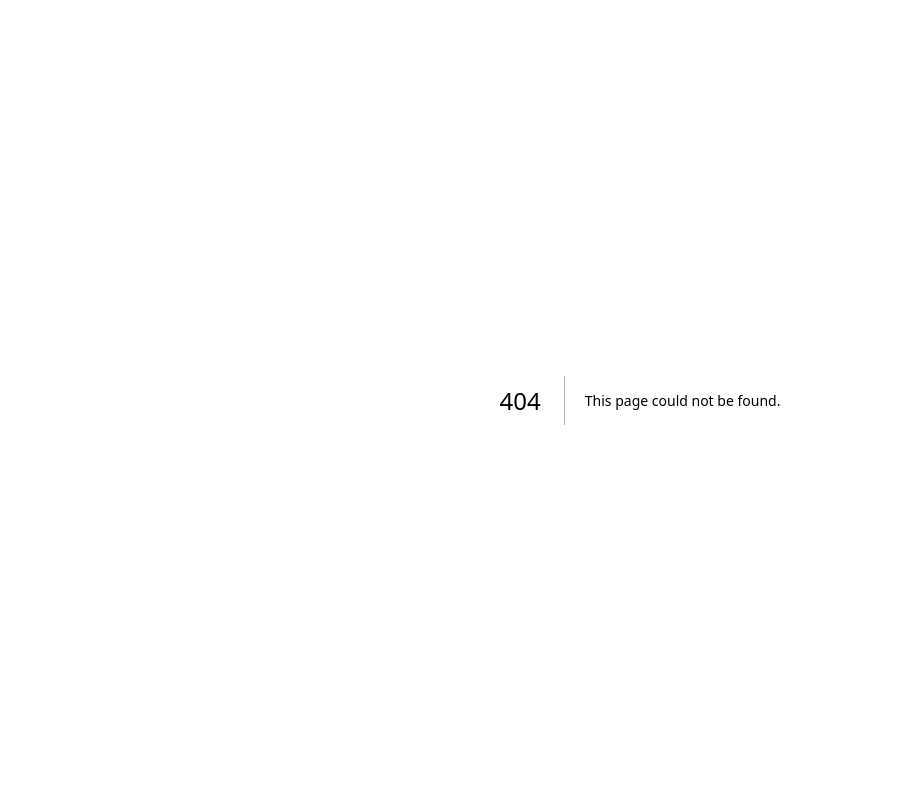
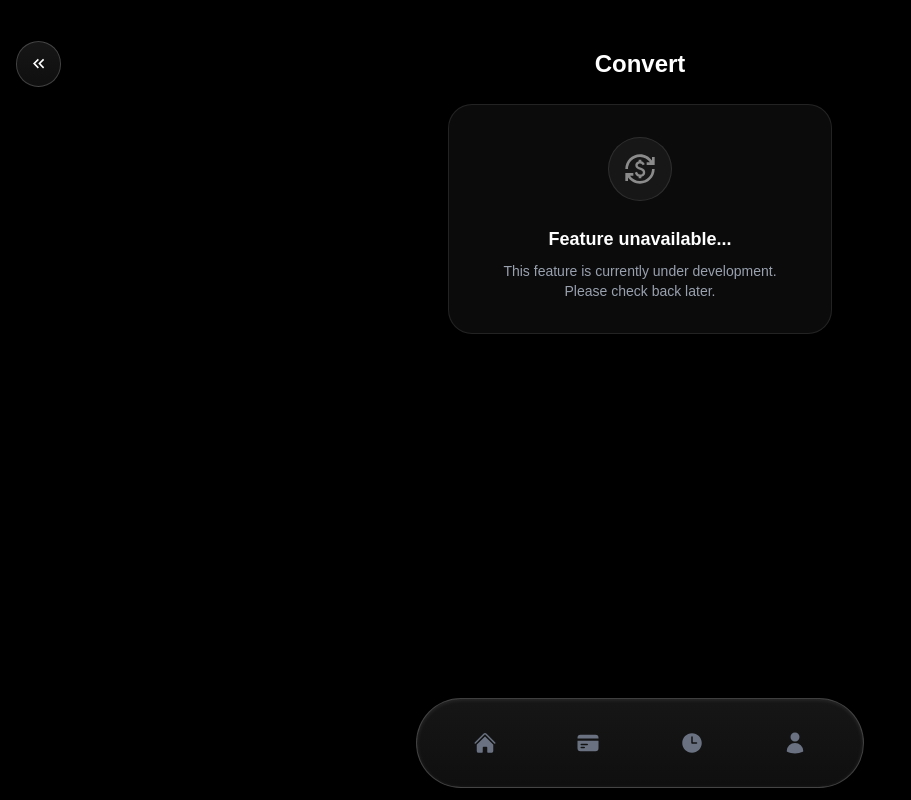
Before and after one commit to paywiththunder/Thunderpay, a Next.js app: page /crypto/convert in a window 1280 px wide. Before the commit this address had no page. Shown: the whole page, without its empty margins (0-911 px from the left). Built offline with nearby package versions, Linux system fonts and the light colour scheme.

Commit message:
added convert oage

```diff
--- /dev/null
+++ b/src/app/(app)/crypto/convert/page.tsx
@@ -0,0 +1,36 @@
+"use client";
+import React from "react";
+import { useRouter } from "next/navigation";
+import { MdOutlineKeyboardDoubleArrowLeft, MdCurrencyExchange } from "react-icons/md";
+
+const ConvertPage = () => {
+    const router = useRouter();
+
+    return (
+        <div className="flex flex-col w-full flex-1 py-6">
+            <header className="relative flex items-center justify-center px-4 py-6">
+                <button
+                    onClick={() => router.back()}
+                    className="absolute left-4 p-3 rounded-full bg-linear-to-b from-[#161616] to-[#0F0F0F] text-[1.2rem] border border-white/20 cursor-pointer hover:bg-white/5 transition-colors"
+                >
+                    <MdOutlineKeyboardDoubleArrowLeft className="text-white" />
+                </button>
+                <h1 className="text-xl md:text-2xl font-bold text-white">Convert</h1>
+            </header>
+
+            <div className="flex flex-col items-center justify-center flex-1 px-4 text-center">
+                <div className="p-8 rounded-3xl bg-[#161616]/50 border border-white/10 flex flex-col items-center max-w-sm w-full">
+                    <div className="w-16 h-16 rounded-full bg-white/5 flex items-center justify-center mb-6 border border-white/10">
+                        <MdCurrencyExchange className="w-8 h-8 text-white/50" />
+                    </div>
+                    <div className="text-white text-lg font-semibold mb-2">Feature unavailable...</div>
+                    <p className="text-gray-400 text-sm">
+                        This feature is currently under development. Please check back later.
+                    </p>
+                </div>
+            </div>
+        </div>
+    );
+};
+
+export default ConvertPage;
--- a/src/app/(app)/crypto/tokens/[symbol]/page.tsx
+++ b/src/app/(app)/crypto/tokens/[symbol]/page.tsx
@@ -110,7 +110,7 @@ export default function TokenDetailPage({ params }: { params: Promise<{ symbol:
                 <div className="flex gap-4 w-full justify-center mb-12">
                     <ActionButton icon={GiPayMoney} label="Send" href="/crypto/send" />
                     <ActionButton icon={GiReceiveMoney} label="Receive" href="/crypto/receive" />
-                    <ActionButton icon={HiOutlineRefresh} label="Convert" href="/convert" />
+                    <ActionButton icon={HiOutlineRefresh} label="Convert" href="/crypto/convert" />
                 </div>
 
                 {/* Price Card */}
--- a/src/components/main/CryptoPage.tsx
+++ b/src/components/main/CryptoPage.tsx
@@ -164,7 +164,7 @@ export default function CryptoPage() {
                 <ActionButton icon={GiPayMoney} label="Pay Bills" href="/crypto/pay-bills" />
                 <ActionButton icon={GiBanknote} label="Send" href="/crypto/send" />
                 <ActionButton icon={GiReceiveMoney} label="Receive" href="/crypto/receive" />
-                <ActionButton icon={MdCurrencyExchange} label="Convert" href="/convert" />
+                <ActionButton icon={MdCurrencyExchange} label="Convert" href="/crypto/convert" />
             </div>
 
             {/* Banner */}
```
